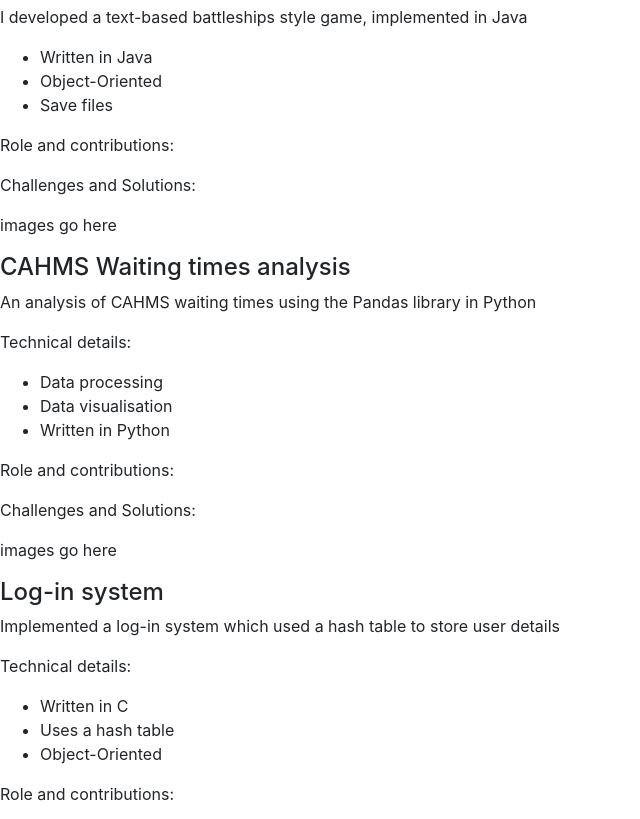
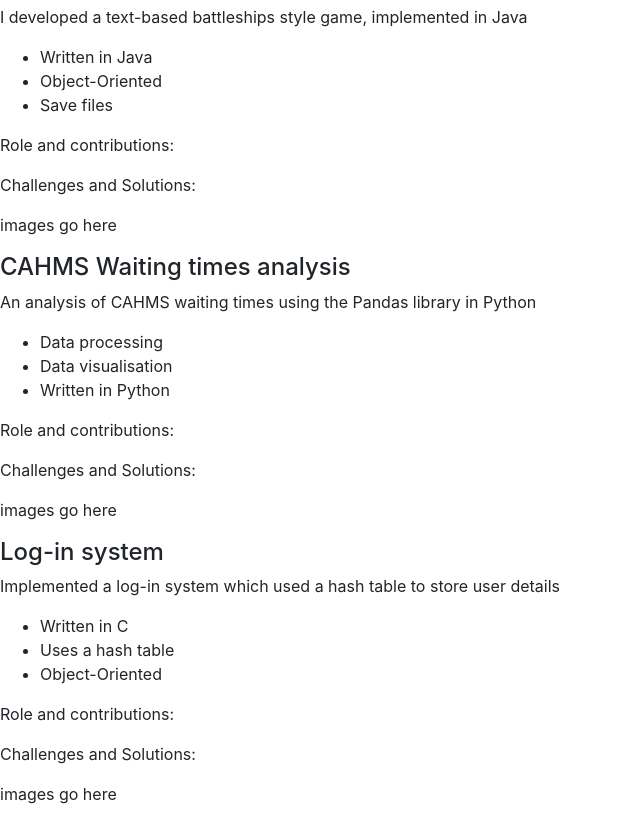
Before and after one commit to Ashley110/Ashley110.github.io, a plain HTML site: page projects.html in a window 1280 px wide. Shown: the part 130-949 px from the top of the page, without its empty margins (0-640 px from the left). Drawn offline with nearby package versions, Linux system fonts and the light colour scheme.

Commit message:
Edited 'projects' structure

```diff
--- a/projects.html
+++ b/projects.html
@@ -56,8 +56,6 @@
             <section>
                 <h4>CAHMS Waiting times analysis</h4>
                 <p>An analysis of CAHMS waiting times using the Pandas library in Python</p>
-                <!--spacing here-->
-                <p>Technical details:</p>
                 <ul>
                     <li>Data processing</li>
                     <li>Data visualisation</li>
@@ -79,8 +77,6 @@
             <section>
                 <h4>Log-in system</h4>
                 <p>Implemented a log-in system which used a hash table to store user details</p>
-                <!--spacing here-->
-                <p>Technical details:</p>
                 <ul>
                     <li>Written in C</li>
                     <li>Uses a hash table</li>
```
